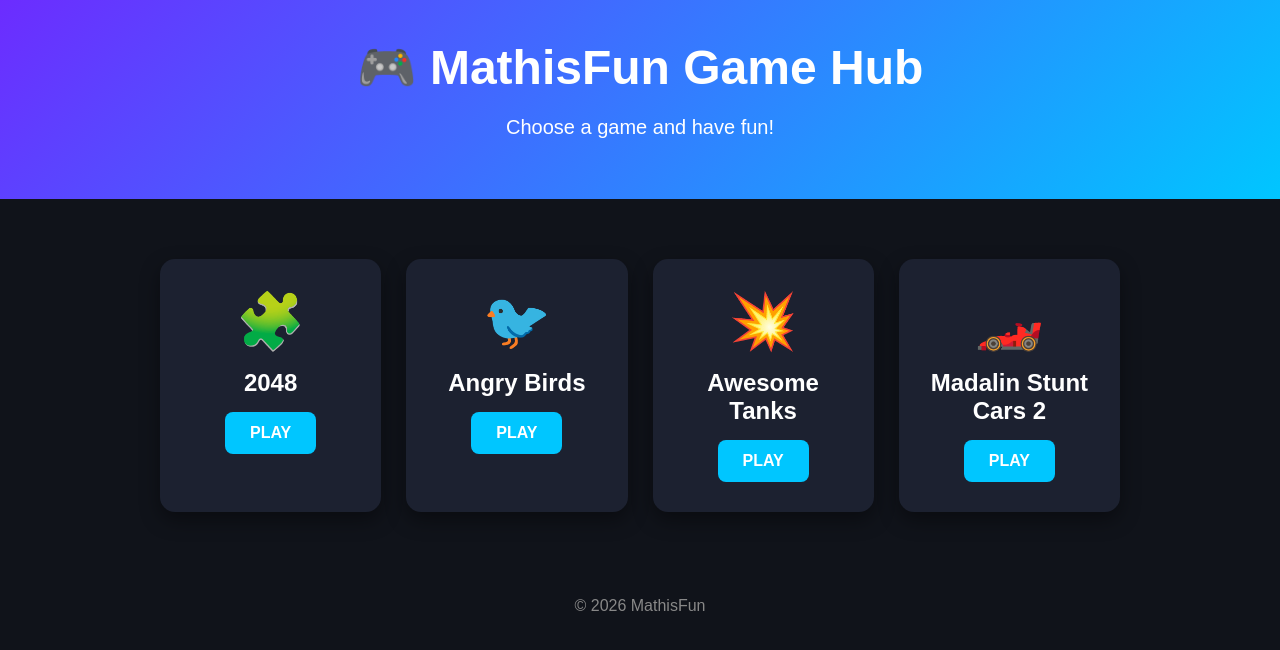
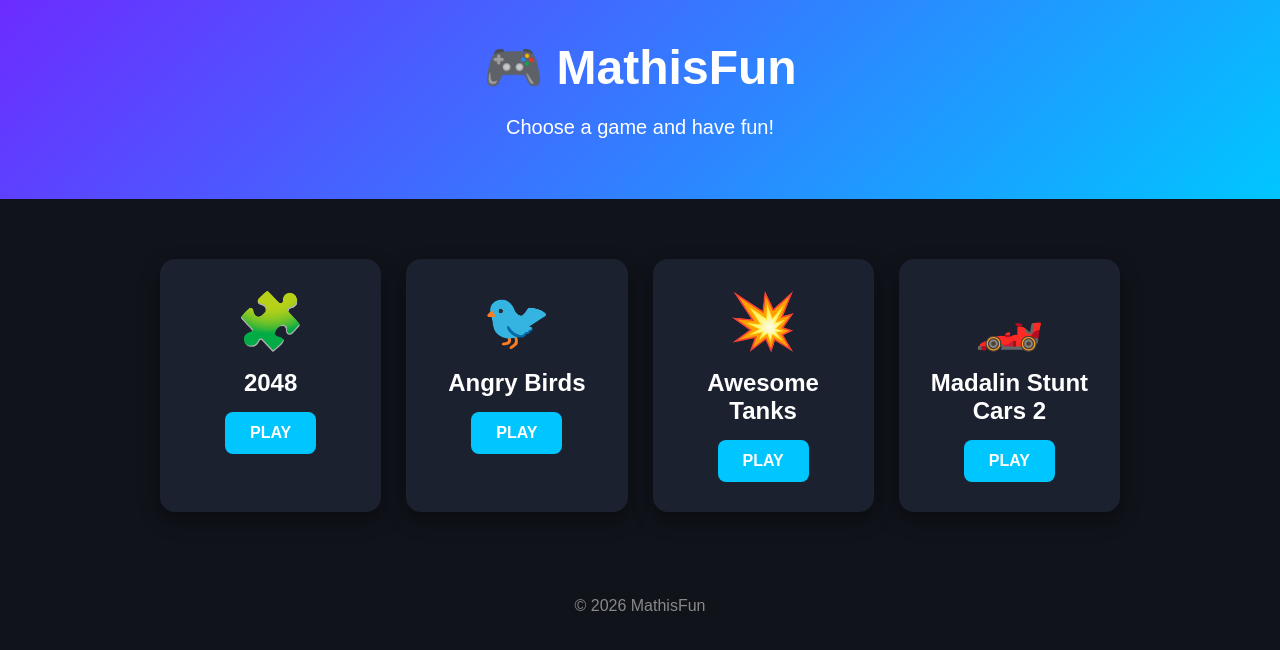
Before and after one commit to funkid5686/Mathisfun1, a plain HTML site: page index.html in a window 1280 px wide. Drawn offline with Linux system fonts and the light colour scheme.

Commit message:
Update index.html

```diff
--- a/index.html
+++ b/index.html
@@ -3,7 +3,7 @@
 <head>
     <meta charset="UTF-8">
     <meta name="viewport" content="width=device-width, initial-scale=1.0">
-    <title>MathisFun Game Hub</title>
+    <title>MathisFun</title>
 
     <style>
         * {
@@ -86,7 +86,7 @@
 <body>
 
     <header>
-        <h1>🎮 MathisFun Game Hub</h1>
+        <h1>🎮 MathisFun</h1>
         <p>Choose a game and have fun!</p>
     </header>
 
```
